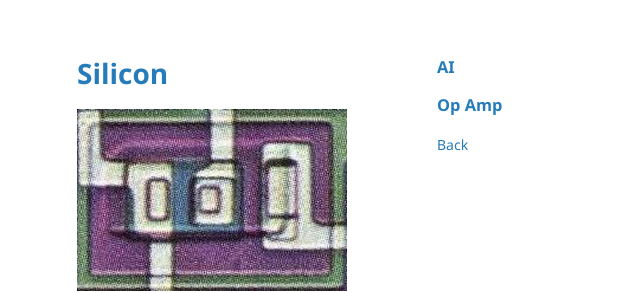
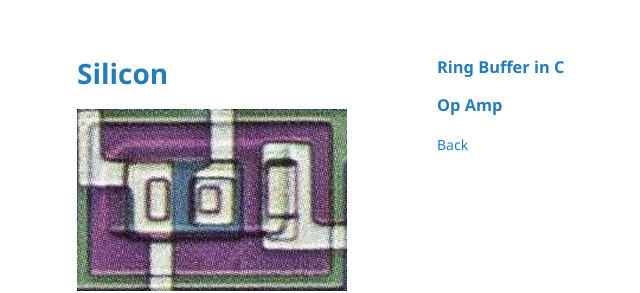
Before and after one commit to tkoetting03/silicon, a Jekyll site: the page built from indexblog.md, in a window 1280 px wide. Shown: the top 293 px of the page, without its empty margins (133-773 px from the left). Built offline with Jekyll 4.4.1, drawn with Linux system fonts in a browser that asks for light colours; our own code applies the rules of GitHub Pages for plain Markdown files.

Commit message:
Update blog index with new Ring Buffer link

```diff
--- a/indexblog.md
+++ b/indexblog.md
@@ -1,4 +1,4 @@
-### [AI](blog/ai.md)
+### [Ring Buffer in C](https://github.com/tkoetting03/Ring-Buffer/tree/main)
 
 ### [Op Amp](blog/opamp.md)
 
```
